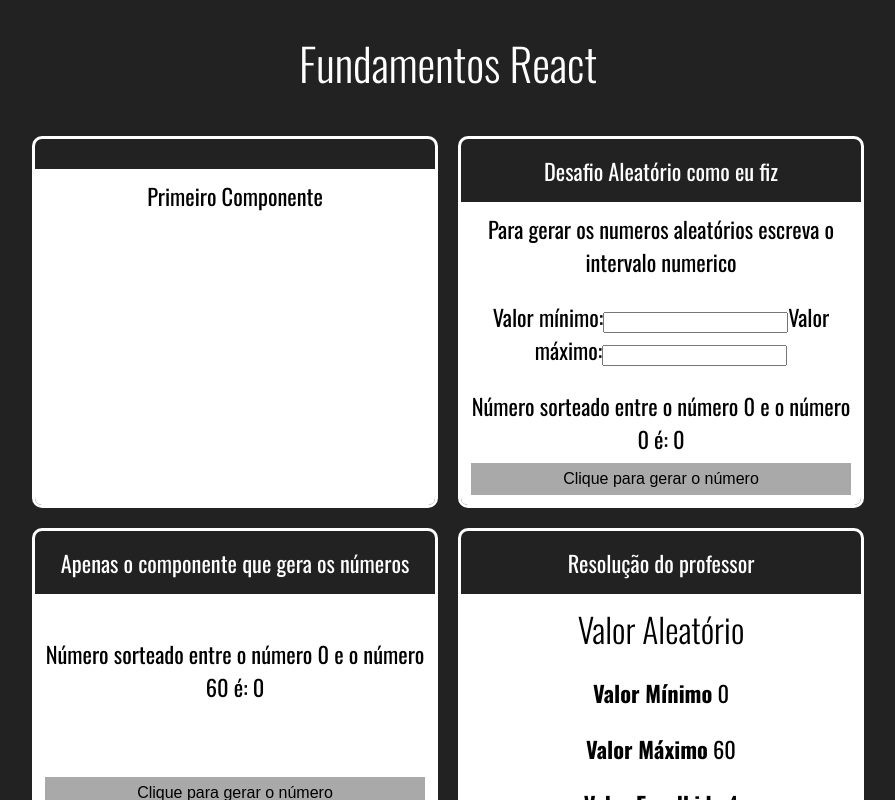
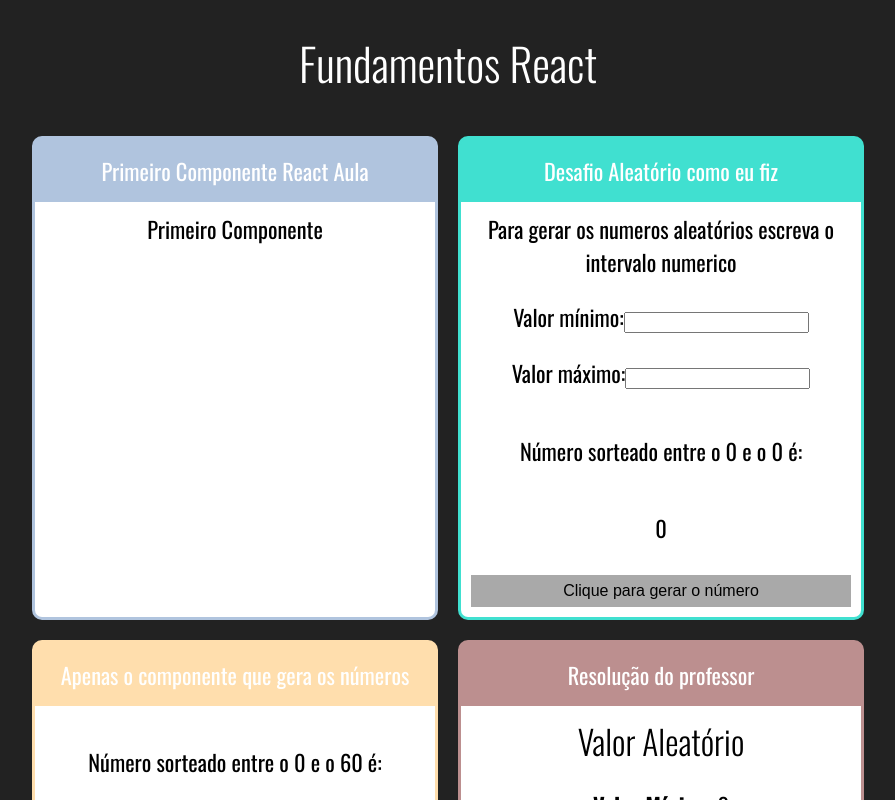
Before and after one commit to BrunaSepulveda/React-Redux_Udemy, a React (Create React App) app in the folder fundamentos-react/: page / in a window 1280 px wide. Shown: the top 800 px of the page, without its empty margins (192-1087 px from the left). Built offline with nearby package versions, Linux system fonts and the light colour scheme.

Commit message:
componente card recebe cores como parametro

```diff
--- a/fundamentos-react/src/App.jsx
+++ b/fundamentos-react/src/App.jsx
@@ -12,16 +12,16 @@
       <h1>Fundamentos React</h1>
 
       <div className="Cards">
-        <Card>
+        <Card titulo="Primeiro Componente React Aula" color="#B0C4DE">
           <Primeiro />
         </Card>
-        <Card titulo="Desafio Aleatório como eu fiz">
+        <Card titulo="Desafio Aleatório como eu fiz" color="#40E0D0">
           <DescricaoAle />
         </Card>
-        <Card titulo="Apenas o componente que gera os números">
+        <Card titulo="Apenas o componente que gera os números" color="#FFDEAD">
           <Aleatorio min={0} max={60} />
         </Card>
-        <Card titulo="Resolução do professor">
+        <Card titulo="Resolução do professor" color="#BC8F8F">
           <AleatorioProfessor min={0} max={60} />
         </Card>
       </div>
--- a/fundamentos-react/src/componentes/Aleatorio.jsx
+++ b/fundamentos-react/src/componentes/Aleatorio.jsx
@@ -10,7 +10,8 @@
   };
   return (
     <div className="Aleatorio">
-      Número sorteado entre o número {min} e o número {max} é: {number}
+      <p>Número sorteado entre o {min} e o {max} é:</p>
+      <p> {number} </p>
       <button onClick={randomNumber}>Clique para gerar o número</button>
     </div>
   )
--- a/fundamentos-react/src/componentes/DescricaoAle.jsx
+++ b/fundamentos-react/src/componentes/DescricaoAle.jsx
@@ -15,6 +15,8 @@
           name="min"
           onChange={(event) => handleInputNumbers(event)}
         />
+      </p>
+      <p>
         Valor máximo:
         <input
           type="number"
--- a/fundamentos-react/src/componentes/layout/Card.jsx
+++ b/fundamentos-react/src/componentes/layout/Card.jsx
@@ -2,8 +2,12 @@
 import React from 'react';
 
 export default (props) => {
+  const styleCard = {
+    backgroundColor: props.color,
+    borderColor: props.color
+  };
   return (
-    <div className="Card">
+    <div className="Card" style={styleCard}>
       <div className="Title">{props.titulo}</div>
       <div className="Content"> {props.children} </div>
     </div>
```
